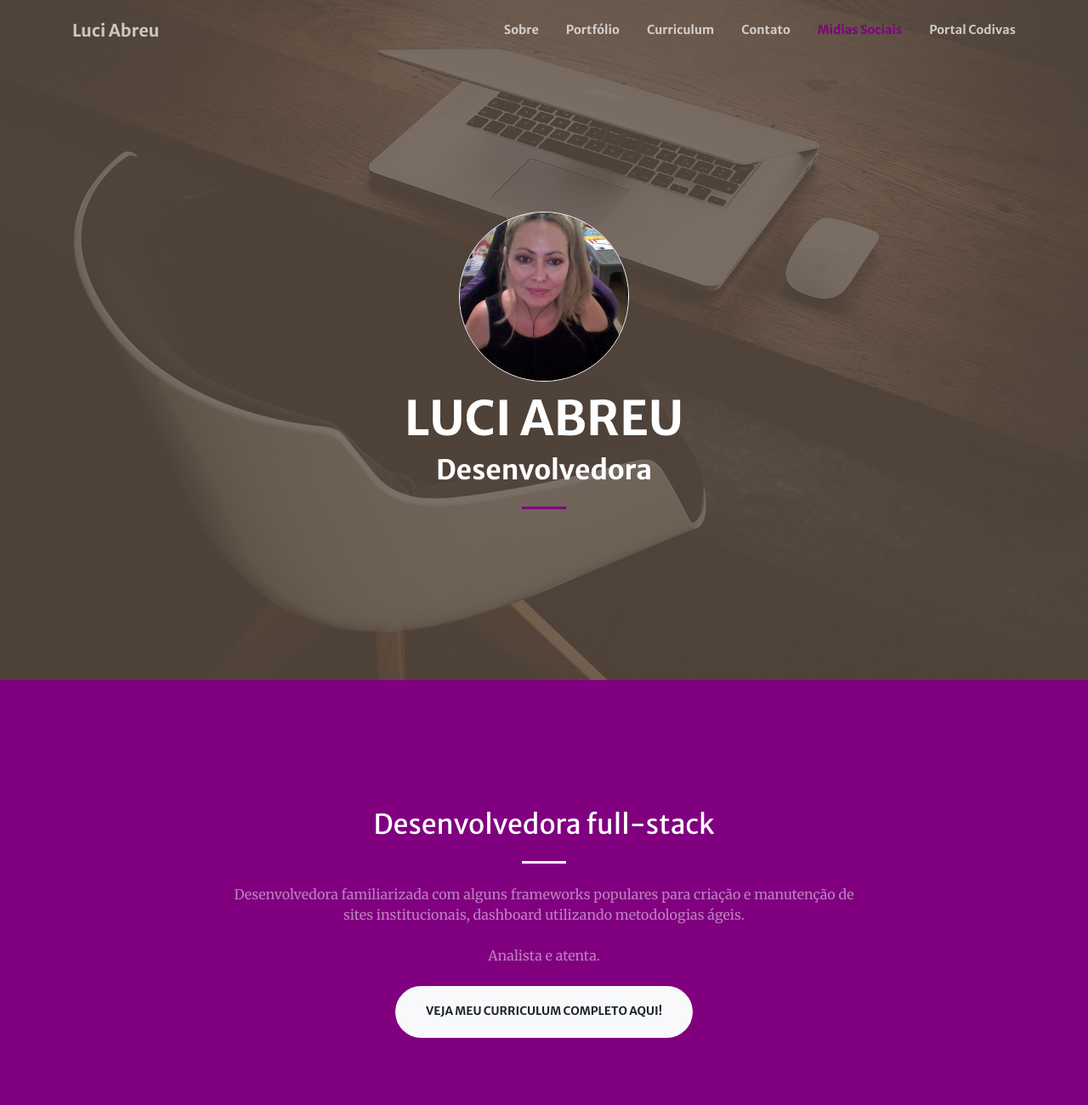
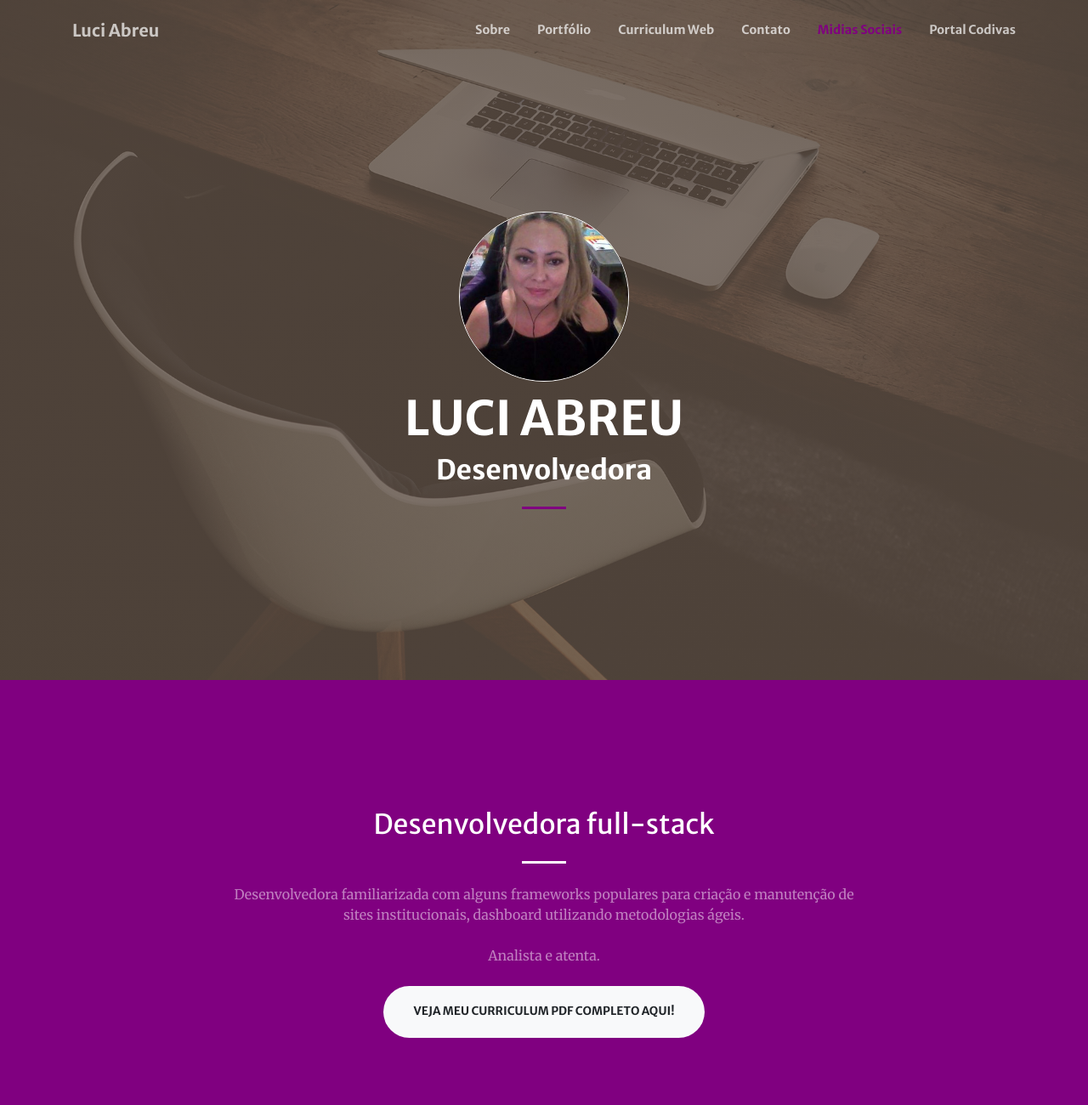
Before and after one commit to Luciara-Abreu/Luci-Portifolio, a plain HTML site: page index.html in a window 1280 px wide. Shown: the top 1300 px of the page at 85% size. Drawn offline with nearby package versions, Linux system fonts and the light colour scheme.

Commit message:
ajust locais curriculo

```diff
--- a/index.html
+++ b/index.html
@@ -37,8 +37,9 @@
                 <ul class="navbar-nav ml-auto my-2 my-lg-0">
                     <li class="nav-item"><a class="nav-link js-scroll-trigger" href="#sobre">Sobre</a></li>
                     <li class="nav-item"><a class="nav-link js-scroll-trigger" href="#portfolio">Portfólio</a></li>
-                    <li class="nav-item"><a class="nav-link js-scroll-trigger" href="cv/Lúci Abreu.pdf"
-                            target="_blank">Curriculum</a>
+                    <li class="nav-item"><a class="nav-link js-scroll-trigger"
+                            href="https://portiflio-luci-abreu-next-react.vercel.app/" target="_blank">Curriculum
+                            Web</a>
                     </li>
                     <li class="nav-item"><a class="nav-link js-scroll-trigger" href="#contact">Contato</a></li>
                     <li class="nav-item"><a class="nav-link js-scroll-trigger" href="#midias-sociais">Midias Sociais</a>
@@ -82,9 +83,9 @@
                     <p class="text-white-50 mb-4"> Desenvolvedora familiarizada com alguns frameworks populares para
                         criação e manutenção de sites institucionais, dashboard utilizando metodologias ágeis.</p>
                     <p class="text-white-50 mb-4">Analista e atenta.</p>
-                    <a class="btn btn-light btn-xl js-scroll-trigger"
-                        href="https://portiflio-luci-abreu-next-react.vercel.app/" target="_blank">Veja meu Curriculum
-                        completo aqui!</a>
+                    <a class="btn btn-light btn-xl js-scroll-trigger" href="cv/Lúci Abreu.pdf" target="_blank">Veja meu
+                        Curriculum
+                        PDF completo aqui!</a>
                 </div>
             </div>
         </div>
```
